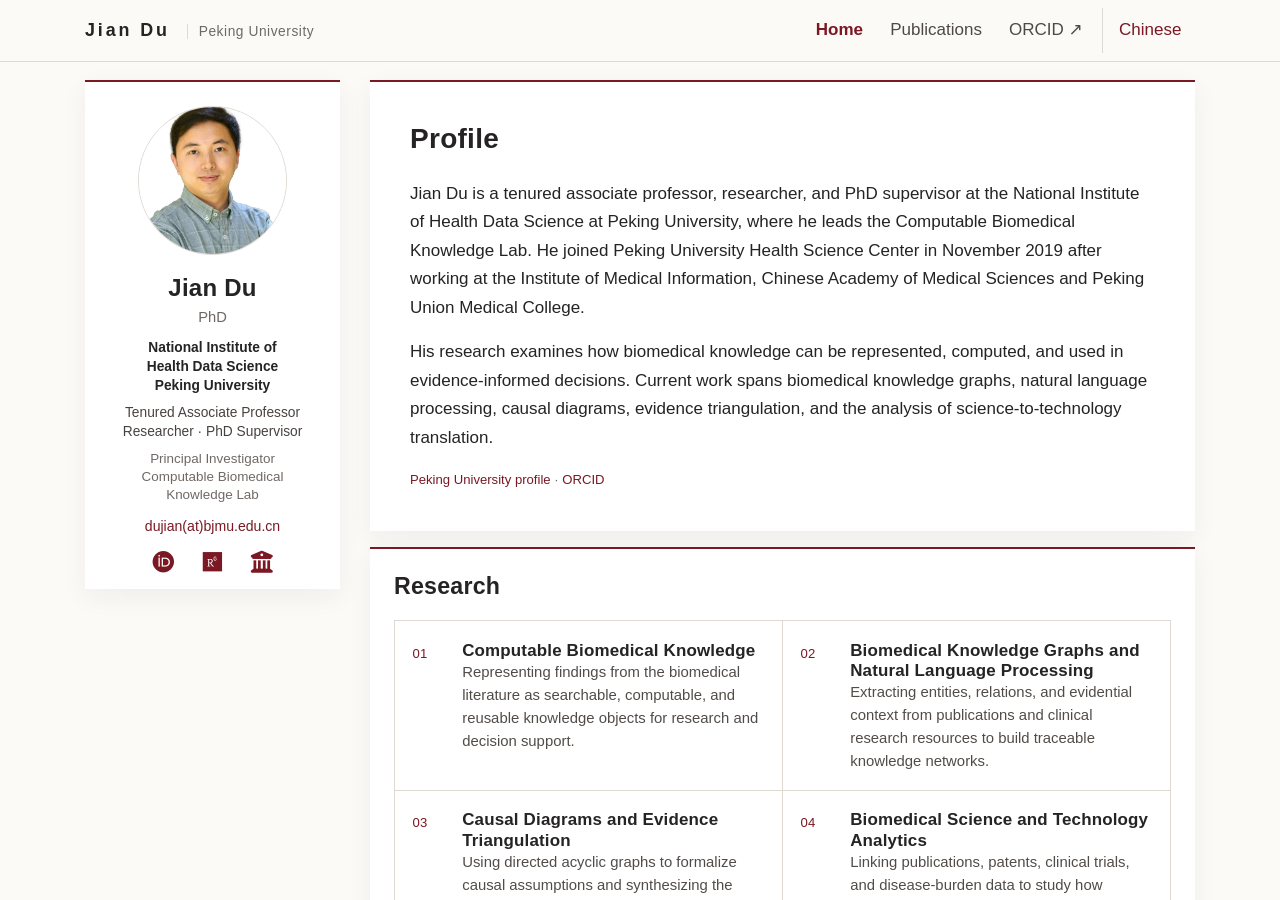
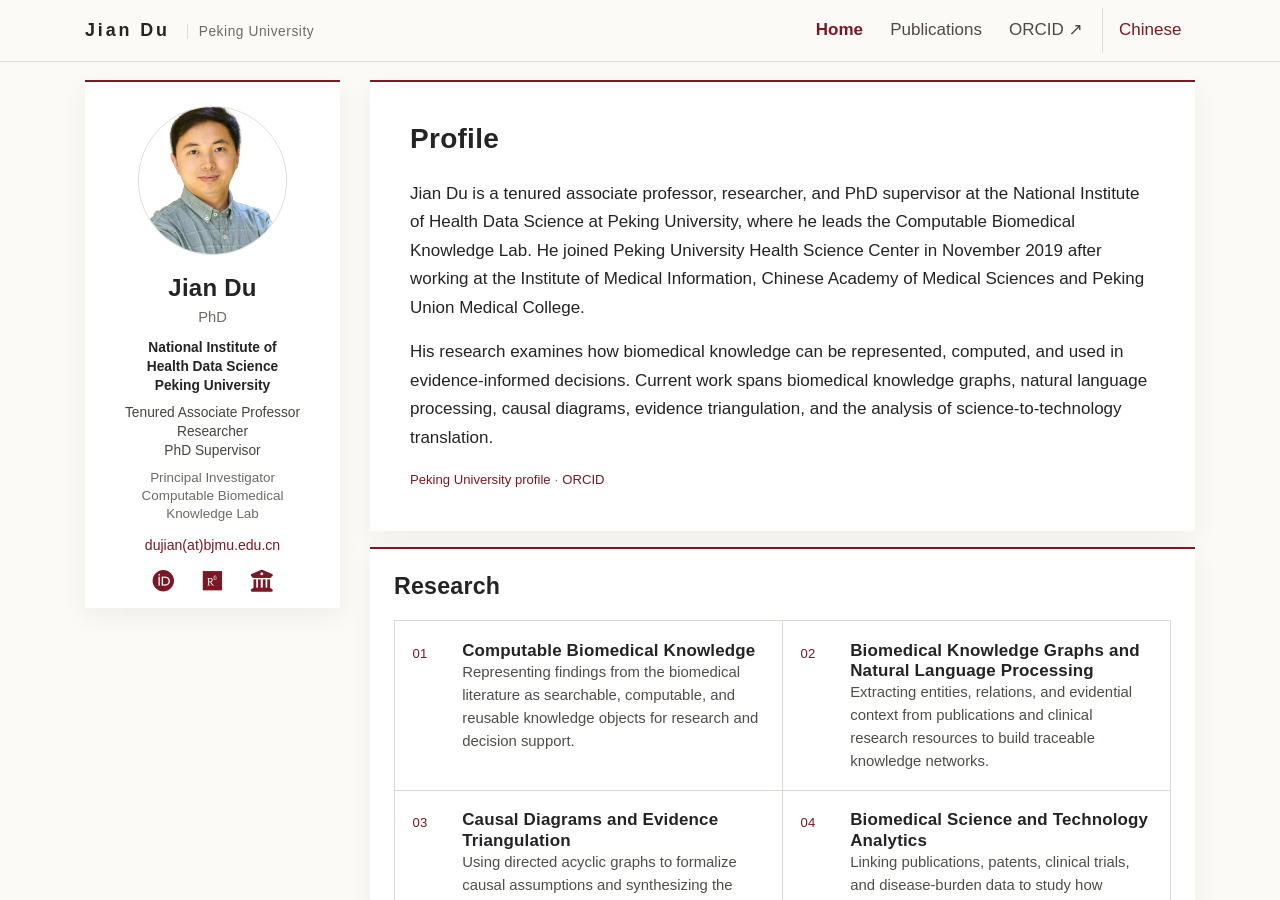
Before and after one commit to dujian-pku/dujian-pku.github.io, a Jekyll site: the page built from index.html, in a window 1280 px wide and 900 px high. Built offline with Jekyll 4.4.1, drawn with Linux system fonts in a browser that asks for light colours; nearby versions of some CDN libraries; a style sheet for code colours, icons or effects is not loaded.

```diff
--- a/_data/profile.yml
+++ b/_data/profile.yml
@@ -8,7 +8,8 @@ affiliation_lines:
 - 北京大学
 - 健康医疗大数据国家研究院
 role_lines:
-- 长聘副教授 · 研究员
+- 长聘副教授
+- 研究员
 - 博士生导师
 lab_lines:
 - 可计算医学知识课题组负责人
--- a/_data/profile_en.yml
+++ b/_data/profile_en.yml
@@ -10,7 +10,8 @@ affiliation_lines:
 - Peking University
 role_lines:
 - Tenured Associate Professor
-- Researcher · PhD Supervisor
+- Researcher
+- PhD Supervisor
 lab_lines:
 - Principal Investigator
 - Computable Biomedical
```
